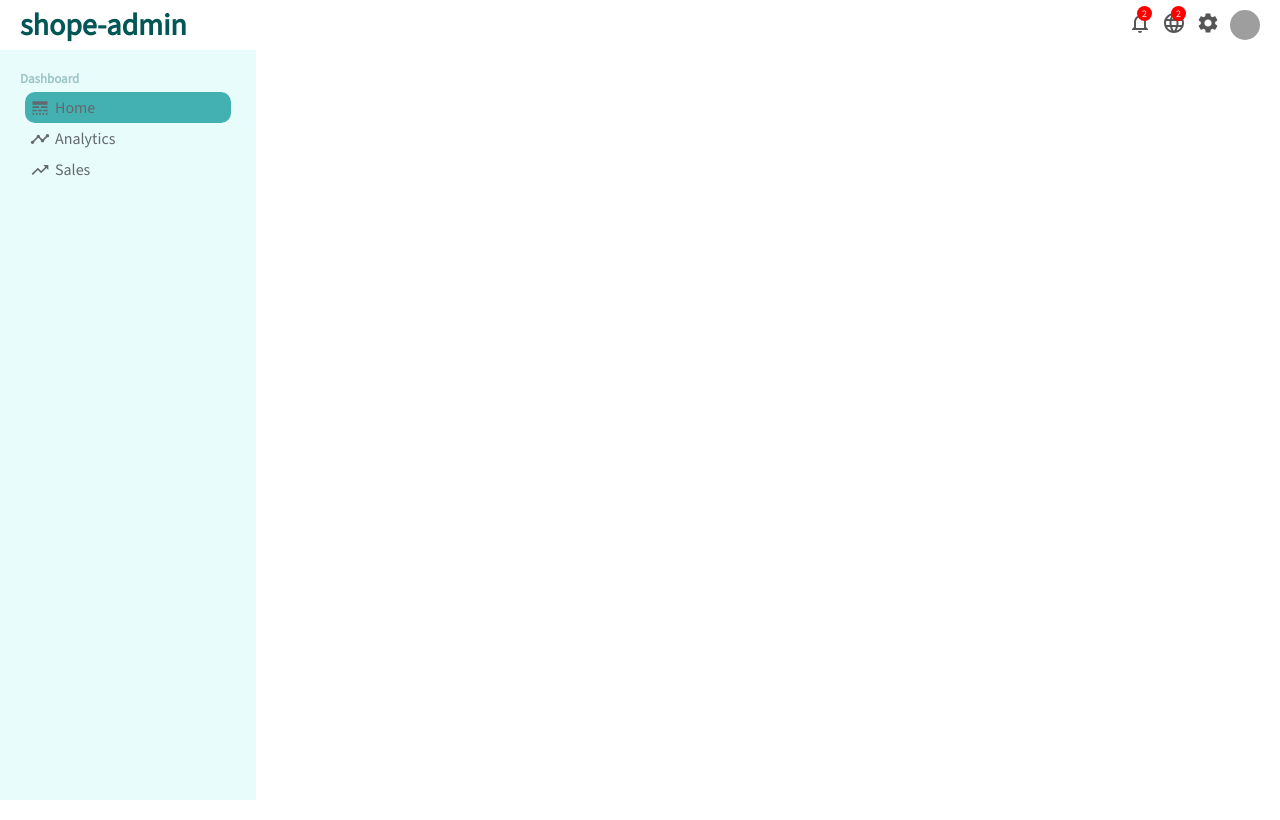
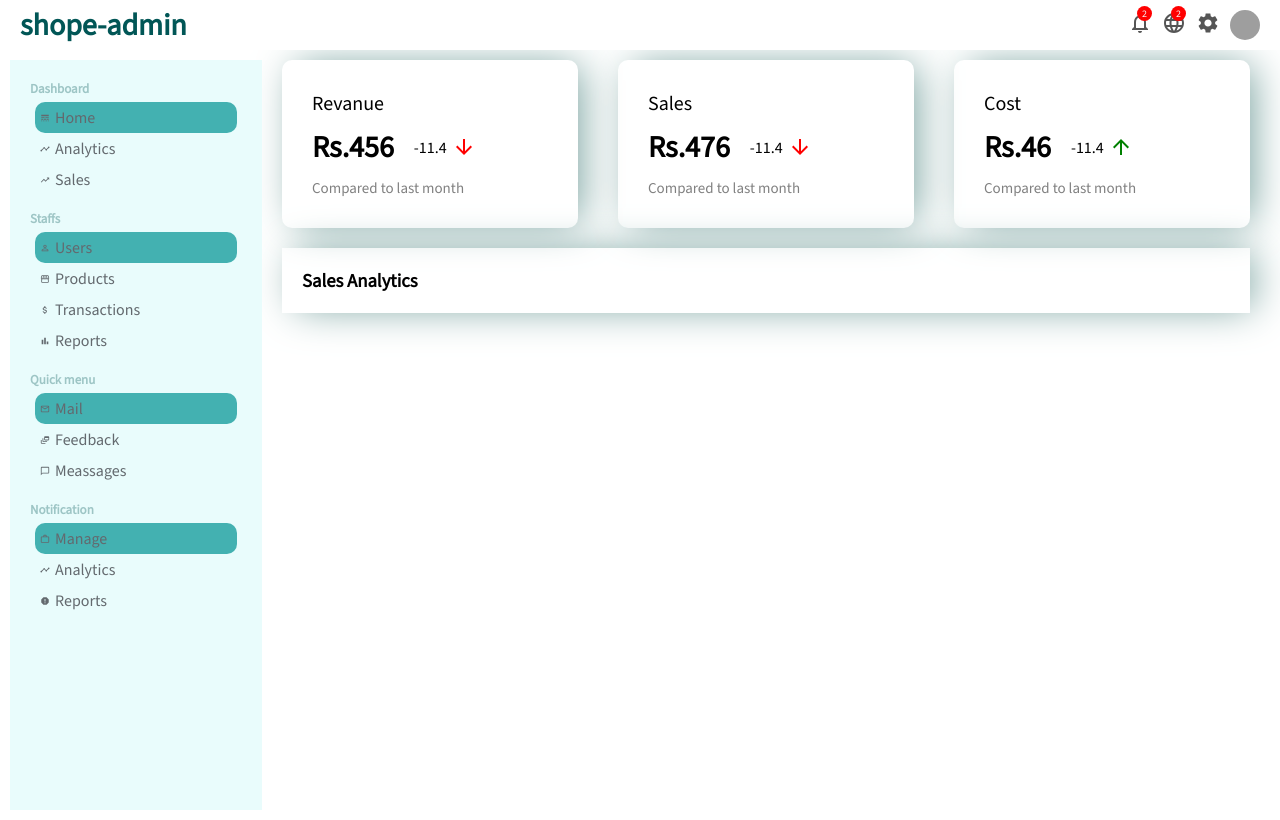
Before and after one commit to vishnuvvv/e-commerce-app-admin-ui, a React (Create React App) app: page / in a window 1280 px wide. Built offline with nearby package versions, Linux system fonts and the light colour scheme; grey boxes are pictures that could not be loaded.

Commit message:
added features

```diff
--- a/package.json
+++ b/package.json
@@ -13,6 +13,7 @@
     "react": "^18.2.0",
     "react-dom": "^18.2.0",
     "react-scripts": "5.0.1",
+    "recharts": "^2.8.0",
     "web-vitals": "^2.1.4"
   },
   "scripts": {
--- a/src/App.css
+++ b/src/App.css
@@ -1,5 +1,6 @@
 .container{
     display: flex;
+    margin: 10px;
 }
 
 .others{
--- a/src/App.js
+++ b/src/App.js
@@ -2,6 +2,9 @@ import React from "react";
 import "./App.css";
 import Navbar from "./components/navbar/Navbar";
 import Sidebar from "./components/sidebar/Sidebar";
+import Home from "./pages/home/Home.jsx";
+
+
 
 const App = () => {
   return (
@@ -9,7 +12,7 @@ const App = () => {
       <Navbar />
       <div className="container">
         <Sidebar />
-        <div className="others"></div>
+        <Home/>
       </div>
     </div>
   );
--- /dev/null
+++ b/src/components/chart/Chart.css
@@ -0,0 +1,7 @@
+.chart{
+    margin: 20px;
+    padding: 20px;
+    -webkit-box-shadow: 8px 0px 42px -6px rgba(113, 156, 153, 1);
+    -moz-box-shadow: 8px 0px 42px -6px rgba(113, 156, 153, 1);
+    box-shadow: 8px 0px 42px -6px rgba(113, 156, 153, 1);
+}
--- /dev/null
+++ b/src/components/chart/Chart.jsx
@@ -0,0 +1,11 @@
+import React from "react";
+import "./Chart.css";
+const Chart = () => {
+  return (
+    <div className="chart">
+      <h3 className="chart-title">Sales Analytics</h3>
+    </div>
+  );
+};
+
+export default Chart;
--- /dev/null
+++ b/src/components/featured-info/FeaturedInfo.css
@@ -0,0 +1,48 @@
+.featured {
+  width: 100%;
+  display: flex;
+  justify-content: space-between;
+}
+
+.featured-item {
+  flex: 1;
+  margin: 0px 20px;
+  padding: 30px;
+  border-radius: 10px;
+  cursor: pointer;
+  -webkit-box-shadow: 8px 0px 42px -6px rgba(113, 156, 153, 1);
+  -moz-box-shadow: 8px 0px 42px -6px rgba(113, 156, 153, 1);
+  box-shadow: 8px 0px 42px -6px rgba(113, 156, 153, 1);
+}
+.featured-title {
+  font-size: 20px;
+}
+.featured-money-container {
+  margin: 10px 0px;
+  display: flex;
+  align-items: center;
+}
+
+.featured-money {
+  font-size: 30px;
+  font-weight: 600;
+}
+.featured-money-rate {
+  display: flex;
+  align-items: center;
+  margin-left: 20px;
+}
+
+.featured-icon {
+  font-size: 14px;
+  margin-left: 5px;
+  color: green;
+}
+
+.featured-icon.negative {
+  color: red;
+}
+.featured-sub {
+  font-size: 15px;
+  color: gray;
+}
--- /dev/null
+++ b/src/components/featured-info/FeaturedInfo.jsx
@@ -0,0 +1,47 @@
+import { ArrowDownward, ArrowUpward } from "@mui/icons-material";
+import React from "react";
+import "./FeaturedInfo.css";
+
+const FeaturedInfo = () => {
+  return (
+    <div className="featured">
+      <div className="featured-item">
+        <span className="featured-title">Revanue</span>
+        <div className="featured-money-container">
+          <span className="featured-money">Rs.456</span>
+          <span className="featured-money-rate">
+            -11.4
+            <ArrowDownward className="featured-icon negative" />
+          </span>
+        </div>
+        <span className="featured-sub">Compared to last month</span>
+      </div>
+
+      <div className="featured-item">
+        <span className="featured-title">Sales</span>
+        <div className="featured-money-container">
+          <span className="featured-money">Rs.476</span>
+          <span className="featured-money-rate">
+            -11.4
+            <ArrowDownward className="featured-icon negative" />
+          </span>
+        </div>
+        <span className="featured-sub">Compared to last month</span>
+      </div>
+
+      <div className="featured-item">
+        <span className="featured-title">Cost</span>
+        <div className="featured-money-container">
+          <span className="featured-money">Rs.46</span>
+          <span className="featured-money-rate">
+            -11.4
+            <ArrowUpward className="featured-icon" />
+          </span>
+        </div>
+        <span className="featured-sub">Compared to last month</span>
+      </div>
+    </div>
+  );
+};
+
+export default FeaturedInfo;
--- a/src/components/sidebar/Sidebar.css
+++ b/src/components/sidebar/Sidebar.css
@@ -36,5 +36,5 @@
 
 .sidebar-icon{
     margin-right: 5px;
-    font-size: 20px !important;
+    font-size: 10px !important ;
 }
--- a/src/components/sidebar/Sidebar.jsx
+++ b/src/components/sidebar/Sidebar.jsx
@@ -1,7 +1,19 @@
 import React from "react";
 import "./Sidebar.css";
-import { LineStyle, Timeline, TrendingUp } from "@mui/icons-material";
-
+import {
+  LineStyle,
+  Timeline,
+  TrendingUp,
+  PermIdentity,
+  Storefront,
+  AttachMoney,
+  BarChart,
+  MailOutline,
+  DynamicFeed,
+  ChatBubbleOutline,
+  WorkOutline,
+  Report,}
+  from "@mui/icons-material";
 const Sidebar = () => {
   return (
     <div className="sidebar">
@@ -23,6 +35,66 @@ const Sidebar = () => {
             </li>
           </ul>
         </div>
+
+        <div className="sidebar-menu">
+          <h3 className="sidebar-title">Staffs</h3>
+          <ul className="sidebar-list">
+            <li className="sidebar-list-item active">
+              <PermIdentity className="sidebar-icon" />
+              Users
+            </li>
+            <li className="sidebar-list-item">
+              <Storefront  className="sidebar-icon" />
+              Products
+            </li>
+            <li className="sidebar-list-item">
+              <AttachMoney className="sidebar-icon" />
+              Transactions
+            </li>
+            <li className="sidebar-list-item">
+              <BarChart className="sidebar-icon" />
+              Reports
+            </li>
+          </ul>
+        </div>
+
+        <div className="sidebar-menu">
+          <h3 className="sidebar-title">Quick menu</h3>
+          <ul className="sidebar-list">
+            <li className="sidebar-list-item active">
+              <MailOutline className="sidebar-icon" />
+              Mail
+            </li>
+            <li className="sidebar-list-item">
+              <DynamicFeed className="sidebar-icon" />
+              Feedback
+            </li>
+            <li className="sidebar-list-item">
+              <ChatBubbleOutline className="sidebar-icon" />
+              Meassages
+            </li>
+          </ul>
+        </div>
+
+        <div className="sidebar-menu">
+          <h3 className="sidebar-title">Notification</h3>
+          <ul className="sidebar-list">
+            <li className="sidebar-list-item active">
+              <WorkOutline className="sidebar-icon" />
+              Manage
+            </li>
+            <li className="sidebar-list-item">
+              <Timeline className="sidebar-icon" />
+              Analytics
+            </li>
+            <li className="sidebar-list-item">
+              <Report   className="sidebar-icon" />
+              Reports
+            </li>
+          </ul>
+        </div>
+
+
       </div>
     </div>
   );
--- /dev/null
+++ b/src/pages/home/Home.css
@@ -0,0 +1,3 @@
+.home{
+    flex: 4;
+}
--- /dev/null
+++ b/src/pages/home/Home.jsx
@@ -0,0 +1,15 @@
+import React from "react";
+import "./Home.css";
+import FeaturedInfo from "../../components/featured-info/FeaturedInfo";
+import Chart from "../../components/chart/Chart";
+
+const Home = () => {
+  return (
+    <div className="home">
+      <FeaturedInfo />
+      <Chart />
+    </div>
+  );
+};
+
+export default Home;
```
Also changed, not shown: 1 other file (tests, documents, lock files or other folders).
